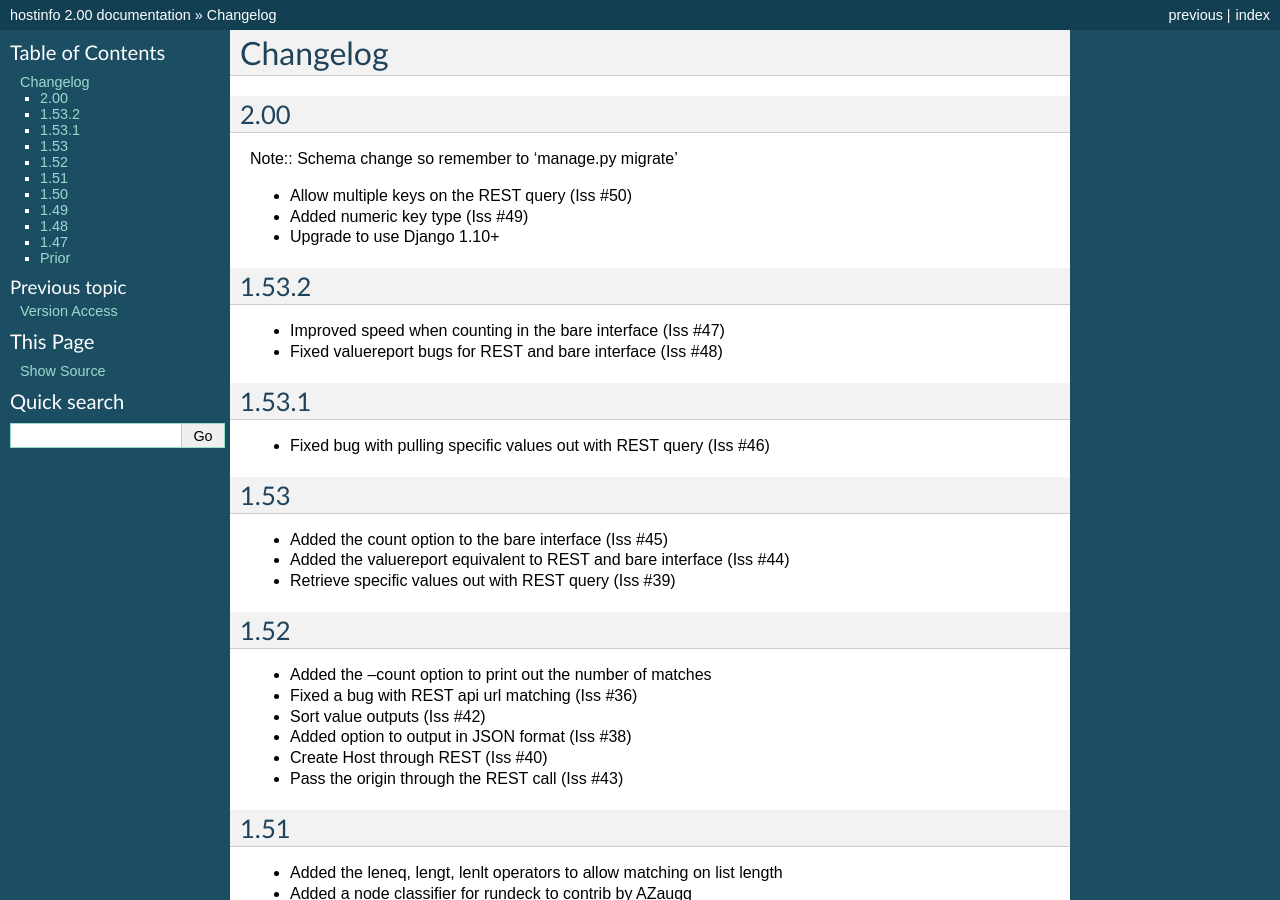
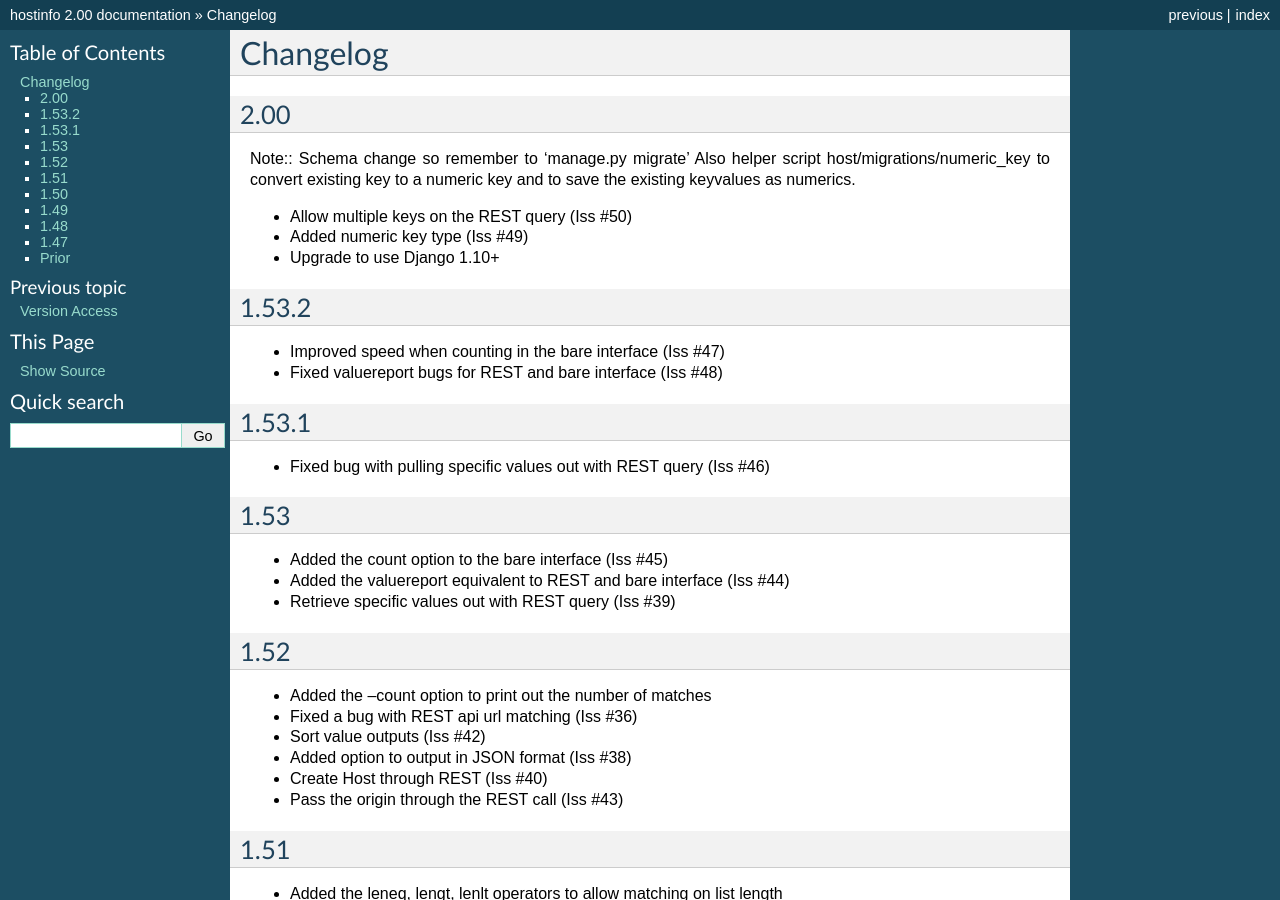
Before and after one commit to dwagon/Hostinfo, a Sphinx documentation site: the page built from docs/changelog.rst, in a window 1280 px wide and 900 px high. Built offline with Sphinx 7.4.7, drawn with Linux system fonts in a browser that asks for light colours.

Commit message:
Script to convert keys and values to numeric

```diff
--- a/docs/changelog.rst
+++ b/docs/changelog.rst
@@ -4,6 +4,7 @@ Changelog
 2.00
 ====
 Note:: Schema change so remember to 'manage.py migrate'
+Also helper script host/migrations/numeric_key to convert existing key to a numeric key and to save the existing keyvalues as numerics.
 
 * Allow multiple keys on the REST query (Iss #50)
 * Added numeric key type (Iss #49)
```
Also changed, not shown: 1 other file.
